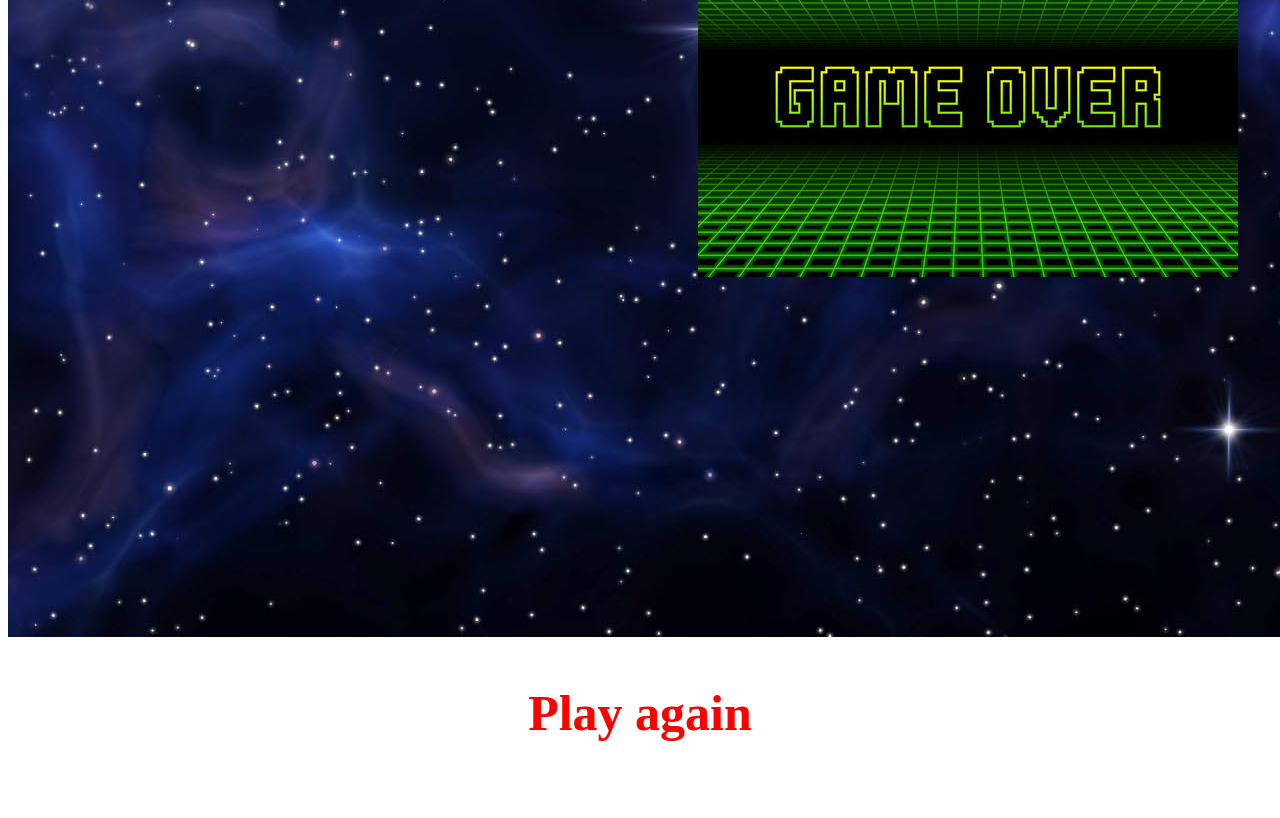
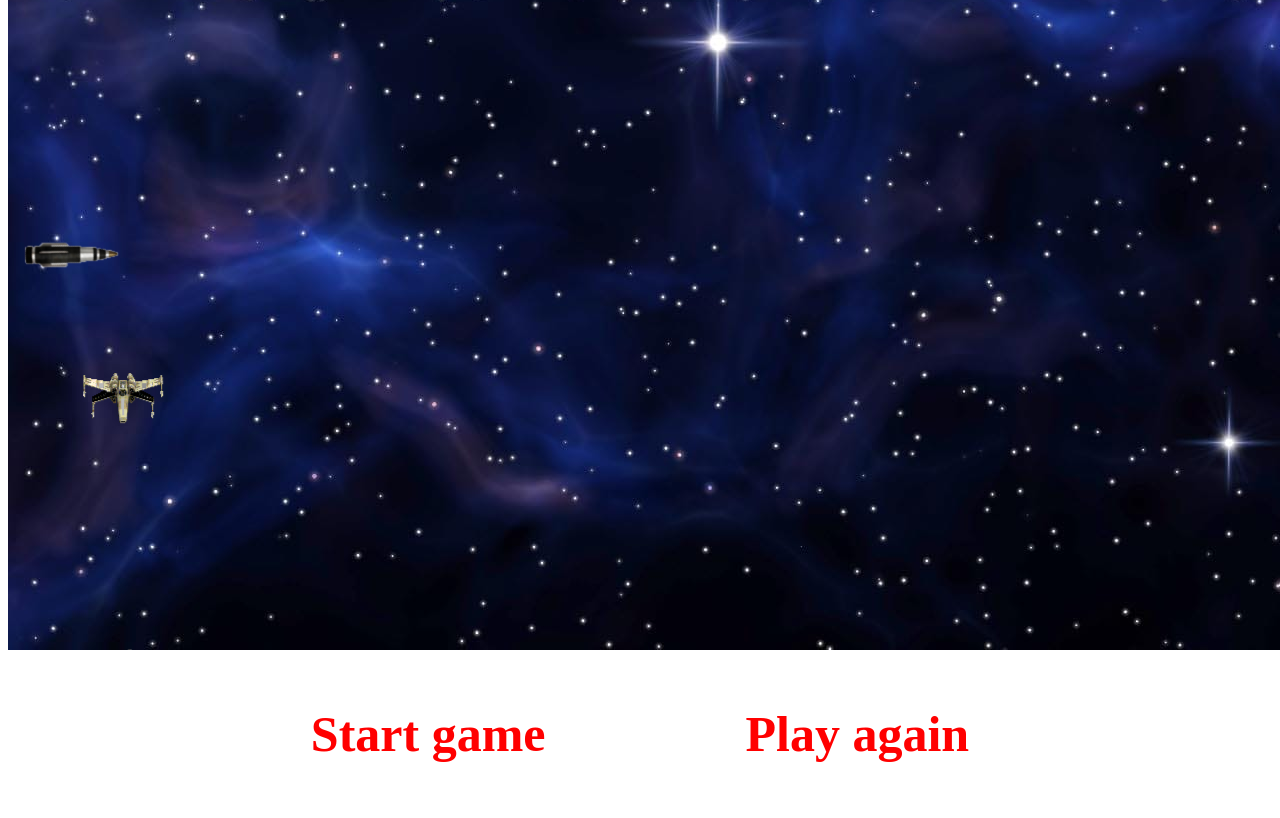
Before and after one commit to namnguyen080400/StarWarsGameProject, a plain HTML site: page index.html in a window 1280 px wide. Shown: the part 510-1328 px from the top of the page. Before the commit the page ends 1296 px from the top, so only its background shows below. Drawn offline with Linux system fonts and the light colour scheme.

Commit message:
add start button

```diff
--- a/index.html
+++ b/index.html
@@ -10,11 +10,13 @@
 
 
 <body>
-    <h2>Star Wars Game</h2>
+    <h1>Star Wars Game. Use arrow keys to move the x-wing</h1>
     <audio id="soundEfx"  style="display: none;"></audio>
     <script src="index.js"></script>
-
-    <h1 id="restartButton">Play again</h1>
+    <div>
+        <h2 id="startButton">Start game</h2>
+        <h2 id="restartButton">Play again</h2>
+    </div>
 
 </body>
 </html>
--- a/index.js
+++ b/index.js
@@ -4,9 +4,10 @@ var ctx = canvas.getContext("2d");
 canvas.width = 1920;
 canvas.height = 1080;
 document.body.appendChild(canvas);
+var startButton;
 var restartButton;
 
-
+var gameStart = false;
 var gameOver = false;
 
 // Background image
@@ -89,6 +90,8 @@ downMissileImage.onload = function () {
     downMissileReady = true;
     restartButton = document.getElementById("restartButton");
     restartButton.addEventListener('click', reset);
+    startButton = document.getElementById("startButton");
+    startButton.addEventListener('click', startGame);
 }
 MISSILE_SLEEP_TIME = 10;
 
@@ -371,6 +374,9 @@ addEventListener("keyup", function (e) {
 
 // Update game objects
 var update = function (modifier) {
+    if (!gameStart) {
+        return;
+    }
     if (!gameOver) {
         // then decide if they are moving left or right and set those
         if (37 in keysDown && hero.x > (32 + 4)) { // holding left key
@@ -676,6 +682,10 @@ var reset = function () {
     gameOver = false;
 };
 
+var startGame = function () {
+    gameStart = true;
+    //reset();
+}
 
 var checkHit = function(missile, target) {
     if (
--- a/style.css
+++ b/style.css
@@ -1,7 +1,7 @@
-h1 {
+h2 {
     /* display: block; */
     /* margin: 20px auto; */
-    padding:10px 10px;
+    padding:10px 100px;
     font-size: 50px;
     /* background-color: #0a0719; */
     color: rgb(205, 205, 208);
@@ -11,3 +11,9 @@ h1 {
     text-align: center;
     color: red;
 }
+
+
+div {
+    display: flex;
+    justify-content:center;
+  }
```
